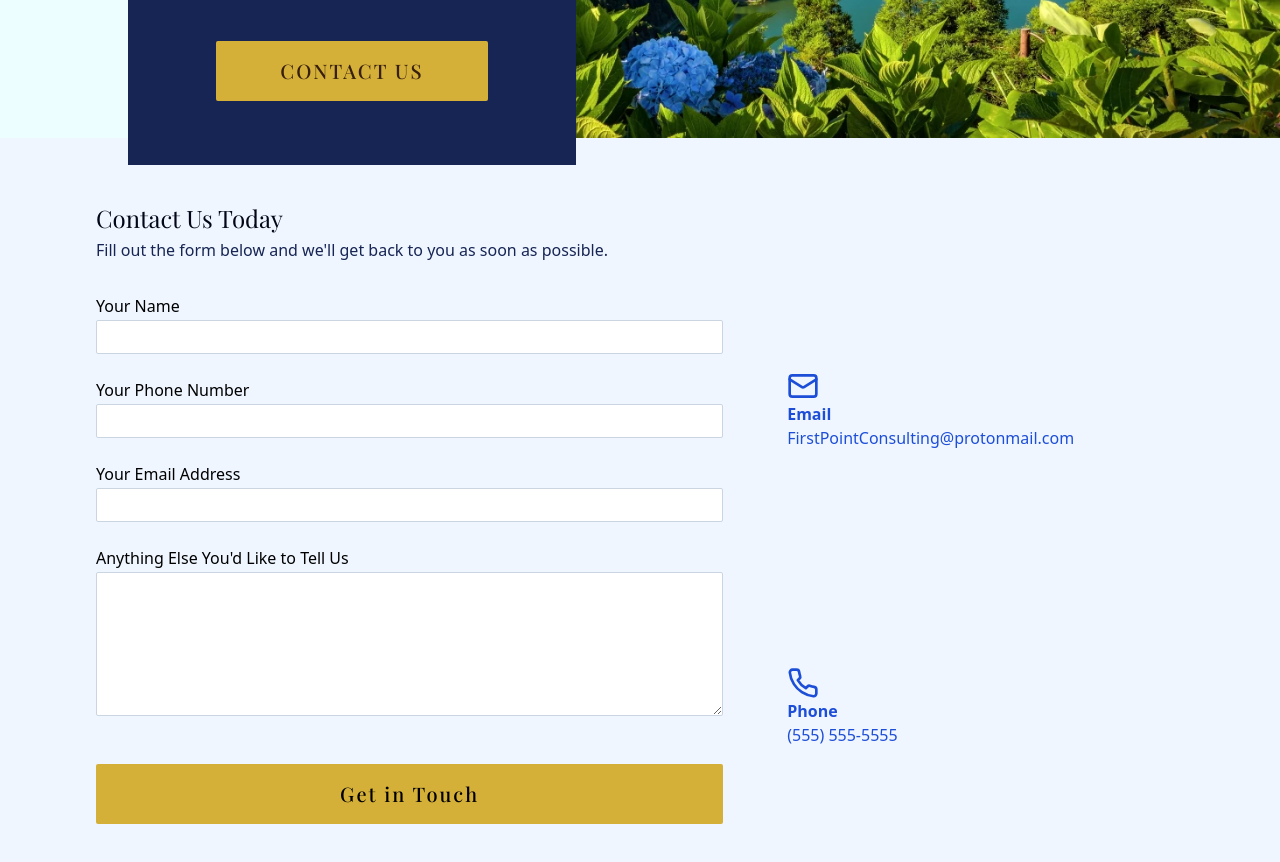
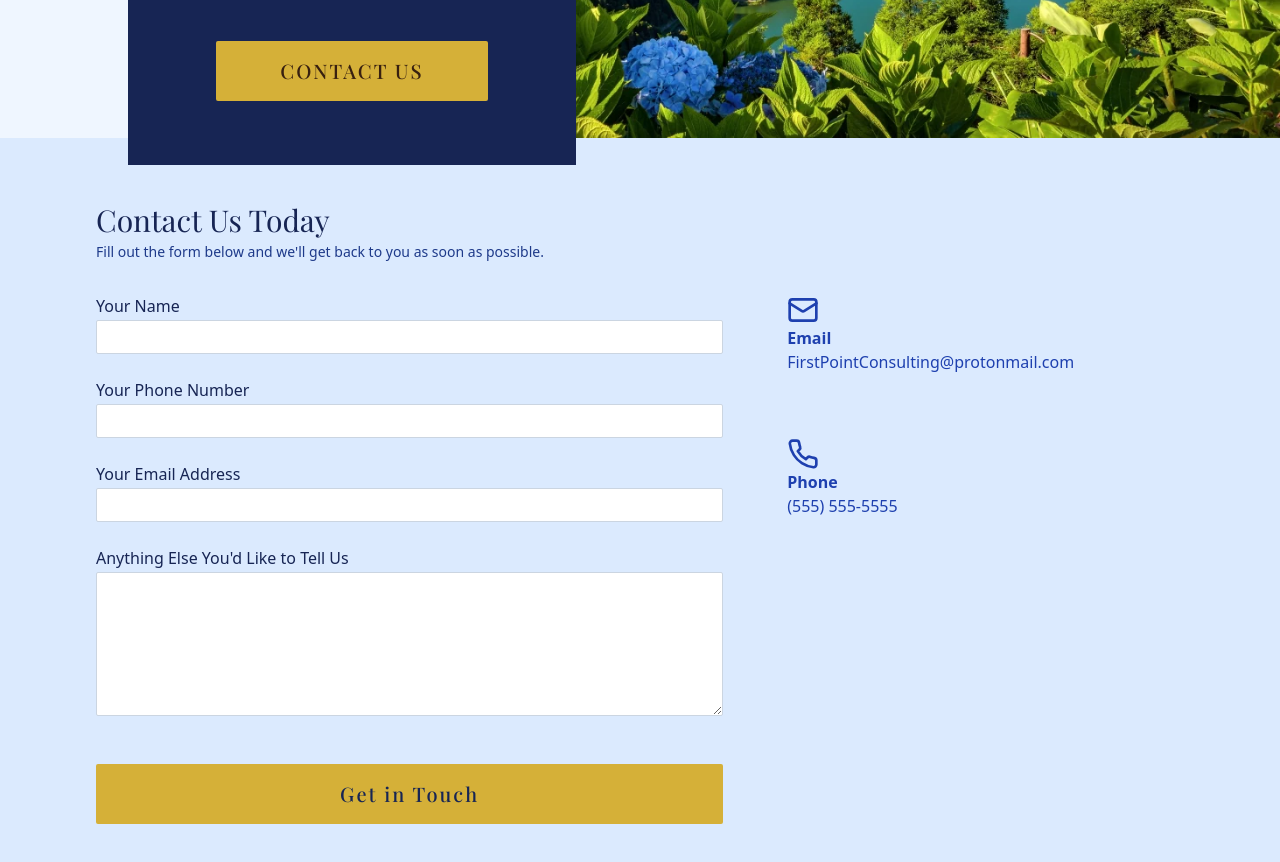
Before and after one commit to AryanJ-NYC/fpcllc, a Next.js app: page / in a window 1280 px wide. Shown: the part 460-1322 px from the top of the page. Built offline with nearby package versions, Linux system fonts and the light colour scheme; no server answers; a web font is replaced by a local one.

Commit message:
fix styles

```diff
--- a/src/app/InquiryForm.tsx
+++ b/src/app/InquiryForm.tsx
@@ -19,7 +19,7 @@ export const InquiryForm = () => {
   return (
     <form
       action={handleSubmit}
-      className="flex flex-col gap-y-12 col-span-5 lg:col-span-3"
+      className="flex flex-col gap-y-12 col-span-5 lg:col-span-3 text-blue-950"
       ref={formRef}
     >
       <div className="grid grid-cols-1 gap-y-6 gap-x-8 text-sm md:text-base">
--- a/src/app/page.tsx
+++ b/src/app/page.tsx
@@ -7,7 +7,7 @@ import { InquiryForm } from './InquiryForm';
 export default function Home() {
   return (
     <main className="min-h-full">
-      <HomeSection className="bg-cyan-50 flex flex-col-reverse md:flex-row relative lg:pr-0 lg:pl-32 xl:pl-96">
+      <HomeSection className="bg-blue-50 flex flex-col-reverse md:flex-row relative lg:pr-0 lg:pl-32 xl:pl-96">
         <div className="flex flex-col md:absolute md:top-1/4 md:left-4 lg:left-16 xl:left-32 gap-y-6 py-12 px-16 md:py-16 md:px-8 bg-blue-950 items-center">
           <p className="font-serif text-blue-100 text-2xl md:max-w-96">
             The Global Leader in Residence and Citizenship by Investment
@@ -32,20 +32,20 @@ export default function Home() {
         />
       </HomeSection>
       <HomeSection
-        className="grid grid-cols-5 bg-blue-50 px-8 lg:px-16 xl:px-24 py-16 gap-y-8 gap-x-16"
+        className="grid grid-cols-5 bg-blue-100 px-8 lg:px-16 xl:px-24 py-16 gap-y-8 gap-x-16"
         id="contact-us"
       >
         <div className="flex flex-col gap-y-1 col-span-5">
-          <h2 className="font-serif text-2xl text-slate-950">Contact Us Today</h2>
-          <p className="text-blue-950">
+          <h2 className="font-serif text-3xl text-blue-950">Contact Us Today</h2>
+          <p className="text-blue-900 text-sm">
             Fill out the form below and we&apos;ll get back to you as soon as possible.
           </p>
         </div>
 
         <InquiryForm />
 
-        <div className="grid grid-rows-2 items-center lg:col-span-2 gap-y-16 text-blue-700">
-          <a href="mailto:FirstPointConsulting@protonmail.com">
+        <div className="flex flex-col gap-y-8 lg:gap-y-16 col-span-5 lg:col-span-2 text-blue-800">
+          <a className="flex flex-col" href="mailto:FirstPointConsulting@protonmail.com">
             <Mail size={32} />
             <p className="font-bold">Email</p>
             <p>FirstPointConsulting@protonmail.com</p>
```
